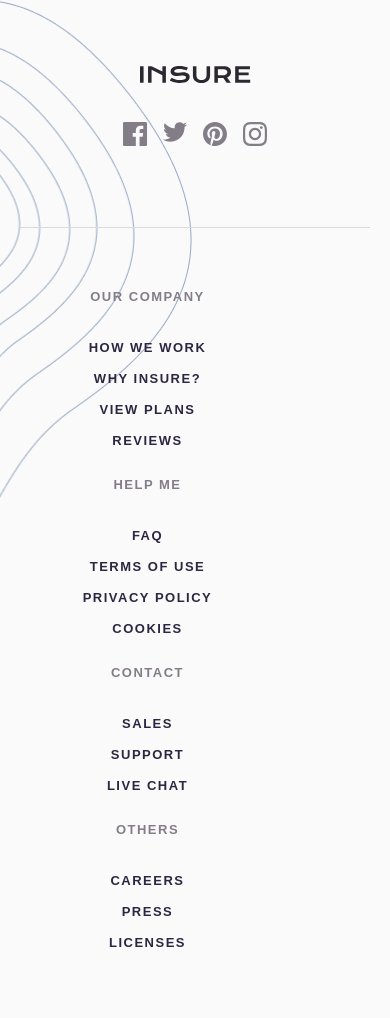
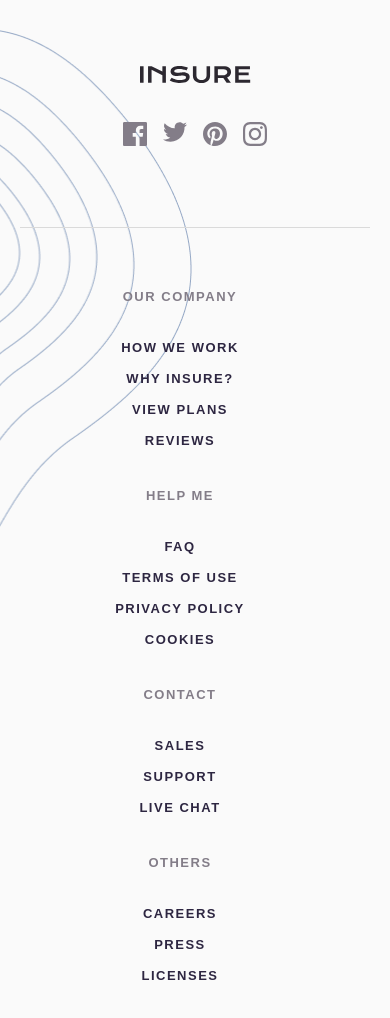
Before and after one commit to ali9ahmad/Insure, a plain HTML site: page index.html in a window 390 px wide. Shown: the part 2784-3802 px from the top of the page. Drawn offline with Linux system fonts and the light colour scheme.

Commit message:
FOOTER RESPONSIVE DONE

```diff
--- a/css/main.css
+++ b/css/main.css
@@ -541,15 +541,41 @@ a{
             width: 144px;
         }
 
+        .site-footer__end {
+            align-items:center;
+            justify-content: center;
+            text-align: center;
+            margin-right: auto;
+            margin-left: auto;
+        }
+
         .site-footer__list--info {
+            align-items:center;
             flex-wrap: wrap;
             text-align: center;
             margin-right: auto;
             margin-left: auto;
         }
 
+        .site-footer__item--info {
+            margin-bottom: 40px;
+        }
+    }
+
+    @media only screen and (max-width:625px) {
+
+        .site-footer__list--info {
+            align-items:center;
+            display: inline-block;
+            flex-wrap: wrap;
+            text-align: center;
+            margin-right: auto;
+            margin-left: auto;
+        }
 
     }
+
+
     /************** FOOTER RESPONSIVE END **************/
 
     /************** FOOTER STYLES END **************/
```
